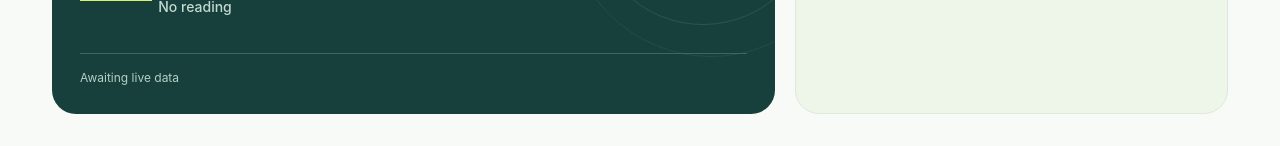
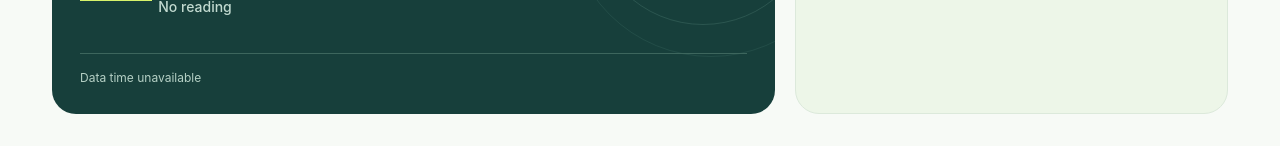
Before and after one commit to HarithaKongi/AirAware, a Next.js app: page / in a window 1280 px wide. Shown: the part 382-528 px from the top of the page. Built offline with nearby package versions, Linux system fonts and the light colour scheme; no server answers.

Commit message:
Show provider data time without implying a freshness guarantee

```diff
--- a/components/airaware/types.ts
+++ b/components/airaware/types.ts
@@ -46,11 +46,10 @@ export function formatNumber(value: number | null) {
 }
 
 export function formatUpdatedAt(updatedAt: string | null) {
-  if (!updatedAt) return 'Awaiting live data'
+  if (!updatedAt) return 'Data time unavailable'
   const timestamp = new Date(updatedAt)
-  if (Number.isNaN(timestamp.getTime())) return 'Update time unavailable'
-  const minutes = Math.max(0, Math.round((Date.now() - timestamp.getTime()) / 60000))
-  return `Updated ${new Intl.RelativeTimeFormat('en', { numeric: 'auto' }).format(-minutes, 'minute')}`
+  if (Number.isNaN(timestamp.getTime())) return 'Data time unavailable'
+  return `Data time: ${new Intl.DateTimeFormat('en', { dateStyle: 'medium', timeStyle: 'short' }).format(timestamp)}`
 }
 
 export function coordinatesMatch(a: Pick<SavedLocation, 'latitude' | 'longitude'>, latitude: number, longitude: number) {
```
